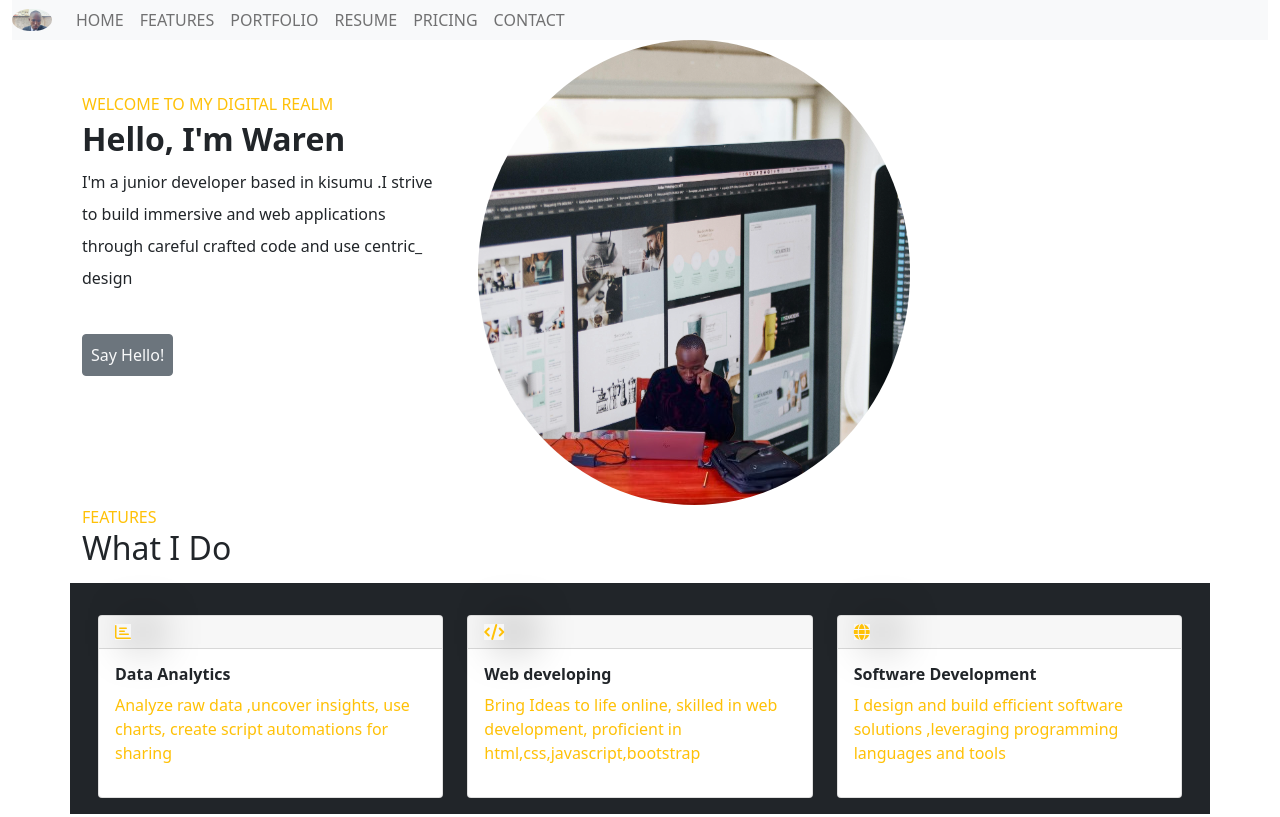
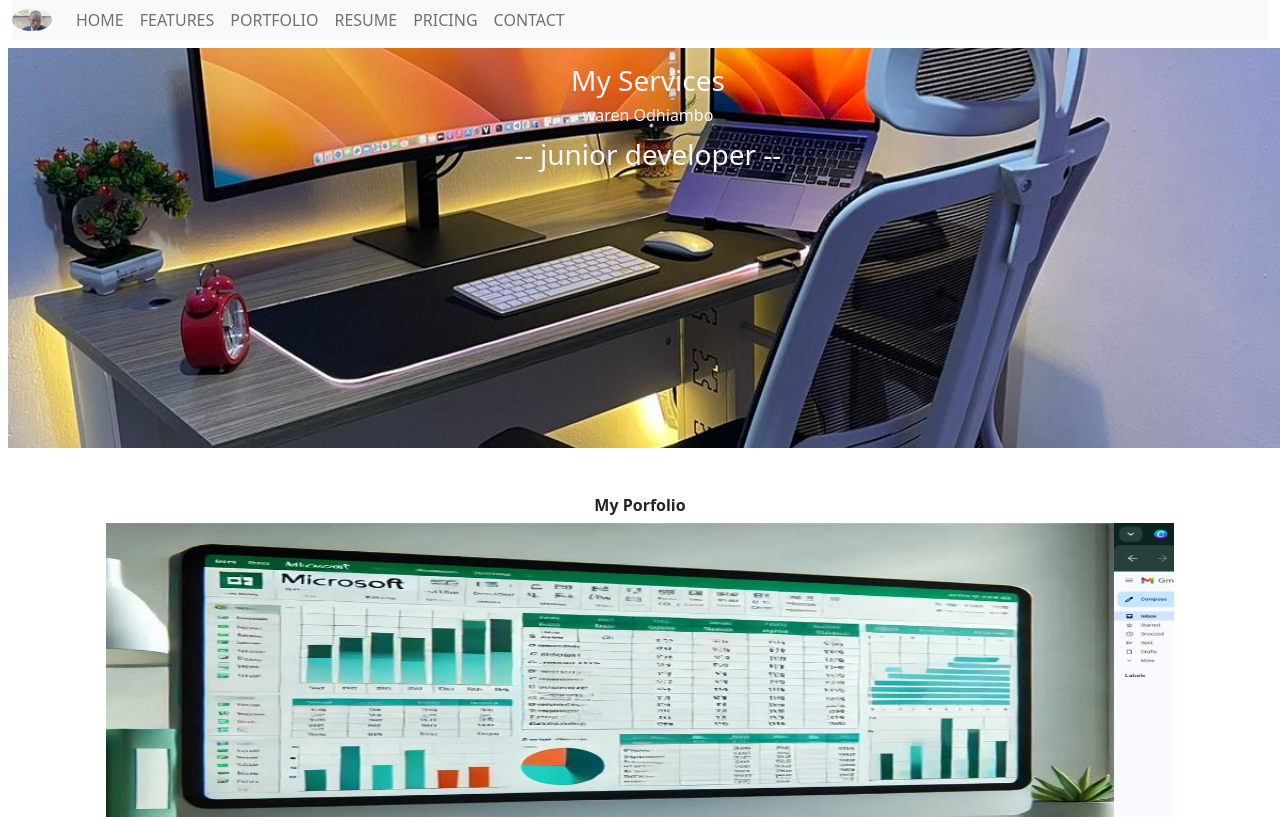
Before and after one commit to waren2/waren.portfolio, a plain HTML site: page index.html in a window 1280 px wide. Shown: the top 817 px of the page. Drawn offline with nearby package versions, Linux system fonts and the light colour scheme; files whose address does not match are found by name.

Commit message:
new commit

```diff
--- a/assets/style.css
+++ b/assets/style.css
@@ -2,6 +2,13 @@
     box-sizing: border-box;
     padding: 0;
     margin: 0;
+}
+#home{
+    background-image: url("/images/header/header\ image.jpg");
+    background-position: center;
+    background-size: cover;
+    background-repeat: no-repeat;
+    height: 50vh !important;
 }
 
 #contact{
--- a/index.html
+++ b/index.html
@@ -41,97 +41,13 @@
 
         </nav>
     </section>
-    <section class="container ">
-       <div class="row">
-        <div class="col-sm-4 mt-5 lh-lg">
-            <span class="text-warning fw-light fs-9 text-uppercase ">welcome to my digital realm</span>
-            <h2 class="text-dark fw-bolder">Hello, I'm Waren</h2>
-          <p>I'm a junior developer based in kisumu .I strive to build immersive and web applications through careful crafted code and use centric_ design</p>
-         <!-- <div class="d-flex justift-content-center gap-2 mt-4">
-            <span class="text-warning fw-lighter fs-6">follow me on</span>
-         <a href="https://www.facebook.com/waren.odhiambo.2025"><i class="fa-brands fa-facebook mt-5"></i></a>
-         <a href="https://github.com/waren2"><i class="fa-brands fa-github mt-5"></i></a>
-         <a href="https:/instagram.com/odhiambowaren"><i class="fa-brands fa-square-instagram mt-5"></i></a>
-
-                <a href="https://www.linkedin.com/in/waren-odhiambo-0b76b9370"><i class="fa-brands fa-linkedin mt-5"></i></a>
-
-
-       </div> -->
-       <button type="submit" class="btn btn-secondary p-2 mt-4  "><a class="text-decoration-none  text-light" href="https://wa.me/0790018750?text=Hello%2C%20I%27m%20interested%20in%20your%20services">Say Hello!</a></button>
-        </div>
-
-
-        <div class="col-sm-8">
-            <img src="images/pot.png"  alt="devlopes" class="img-fluid rounded-circle mx-3">
-
-
-        </div>
-
-       </div>
-       <!-- <div class="d-flex justift-content-center gap-2">
-         <a href="https://www.facebook.com/waren.odhiambo.2025"><i class="fa-brands fa-facebook mt-5"></i></a>
-         <a href="https://github.com/waren2"><i class="fa-brands fa-github mt-5"></i></a>
-         <a href="https:/instagram.com/odhiambowaren"><i class="fa-brands fa-square-instagram mt-5"></i></a>
-
-                <a href="https://www.linkedin.com/in/waren-odhiambo-0b76b9370"><i class="fa-brands fa-linkedin mt-5"></i></a>
-
-
-       </div> -->
-         <!-- <div class="row mt-0">
-            <span class="text-warning fw-lighter fs-6">follow me on</span>
-           <div class="col-sm-4">
-             <div class="col-sm-1">
-                <a href="https://www.facebook.com/waren.odhiambo.2025"><i class="fa-brands fa-facebook mt-5"></i></a>
-            </div>
-             <div class="col-sm-1">
-                <a href="https://github.com/waren2"><i class="fa-brands fa-github mt-5"></i></a>
-            </div>
-             <div class="col-sm-1">
-                <a href="https://www.linkedin.com/in/waren-odhiambo-0b76b9370"><i class="fa-brands fa-linkedin mt-5"></i></a>
-            </div>
-             <div class="col-sm-1">
-                <a href="https:/instagram.com/odhiambowaren"><i class="fa-brands fa-square-instagram mt-5"></i></a>
-            </div>
-           </div>
-           <div class="col-sm-8"></div>
-          </div> -->
+    <section class="container-fluid pt-2 pb-2 m-2 text-light fs-3 pt-3 w-100" id="home">
+        <h3 class="text-center justift-content-center">My <span>Services</span></h3>
+        <h1 class="h6 text-center justift-content-center">waren Odhiambo</h1>
+        <p class="text-center justift-content-center">-- <span> junior developer </span>--</p>
 
     </section>
-    <section class="container">
-        <span class="text-warning fs-6">FEATURES</span> <br>
-        <h2>What I Do</h2>
-        <div class="row mt-3 bg-dark text-warning  p-3">
-            <div class="col-sm-4 mt-3">
-                <div class="card">
-                    <div class="card-header"><i class="fa-regular fa-chart-bar"></i></div>
-                    <div class="card-body">
-                       <h1 class="h6"> <strong class="text-dark fw-bold fs-6">Data Analytics</strong></h1>
-                       <p> Analyze raw data ,uncover insights, use charts, create script automations for sharing </p>
 
-                    </div>
-                </div>
-            </div>
-            <div class="col-sm-4 mt-3">
-                <div class="card">
-                    <div class="card-header"><i class="fa-solid fa-code"></i></div>
-                    <div class="card-body">
-                        <h6><strong class="fw-bold fs-6 text-dark">Web developing</strong></h6>
-                        <p>Bring Ideas to life online, skilled in web development, proficient in html,css,javascript,bootstrap
-                        </p>
-                    </div>
-                </div>
-            </div>
-            <div class="col-sm-4 mt-3">
-                <div class="card">
-                    <div class="card-header"><i class="fa-solid fa-globe"></i></div>
-                    <div class="card-body">
-                        <h6><strong class="fw-bold fs-6 text-dark" >Software Development</strong></h6>
-                        <p> I design and build efficient software solutions ,leveraging programming languages and tools </p>
-                    </div>
-                </div>
-            </div>
-        </div>
-  </section>
   <section class="container mt-3 work" id="portfolio">
 
  <div class="container mt-5 " id="portfolio">
@@ -181,8 +97,8 @@
         </div>
         <section class="container-fluid p-0 mt-3">
             <div class="h2 text-center justift-content-center text-warning">Pricing Plans</div>
-           <div class="row">
-            <div class="col-sm-4">
+           <div class="row mb-2">
+            <div class="col-sm-4">g
                 <div class="card">
                     <div class="card-header" id="card-header"><h6>Automation Services</h6></div>
                     <div class="card-body text-center">
```
Also changed, not shown: images/header/header image.jpg (added).
